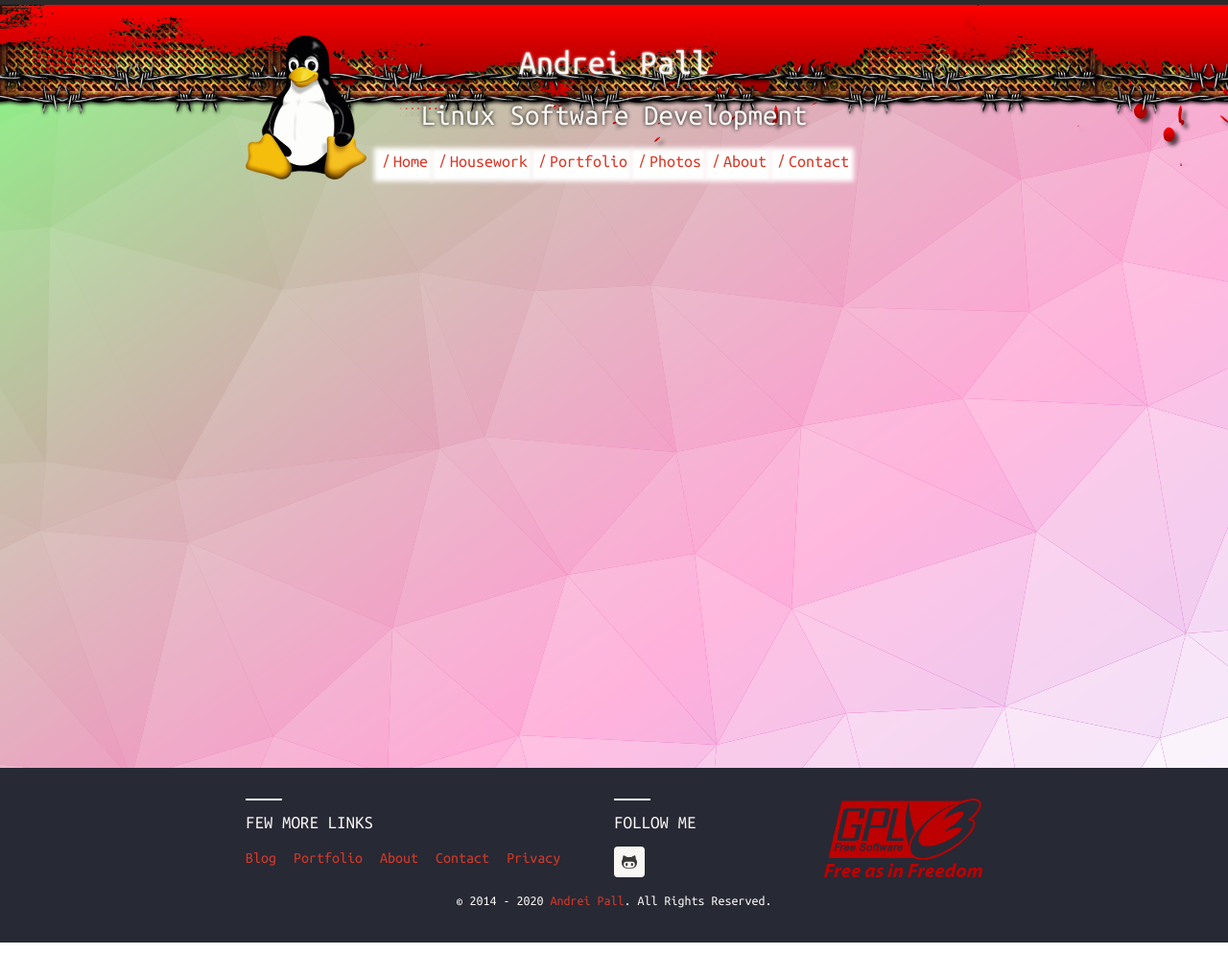
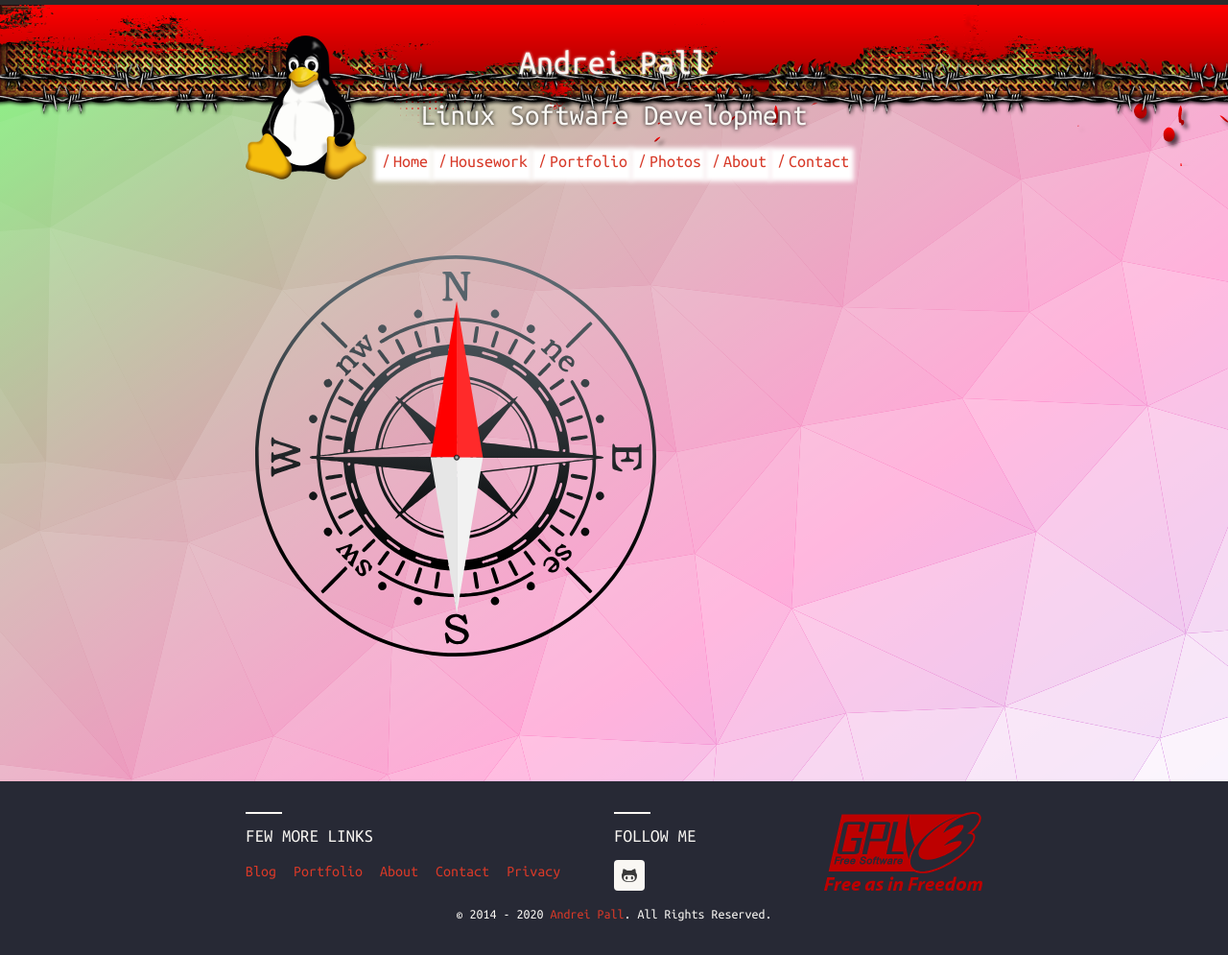
Before and after one commit to andreipall/andreipall.github.io, a Jekyll site: the page built from photos.html, in a window 1280 px wide. Shown: the whole page at 96% size. Built offline with Jekyll 4.4.1, drawn with Linux system fonts in a browser that asks for light colours; comment, search, counter and statistics services are not loaded.

Commit message:
Update photos.html

```diff
--- a/photos.html
+++ b/photos.html
@@ -5,6 +5,7 @@ permalink: /photos/
 ---
 <div id="page-photos" class="page-content wc-container">
 	<div class="post">
+		<img id="where-you-are" src="/assets/img/compass.svg">
 		<div id="albums" class="post"></div>
 	</div>
 </div>
```
